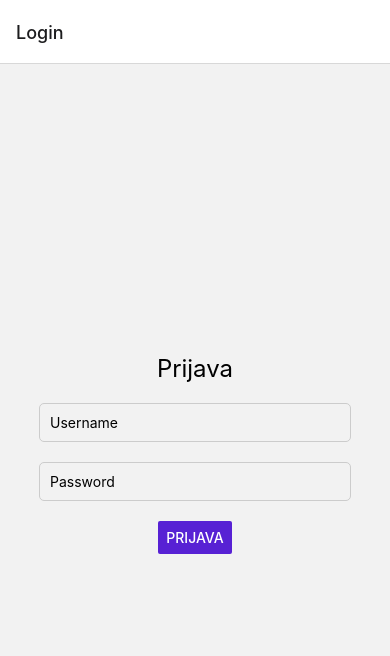
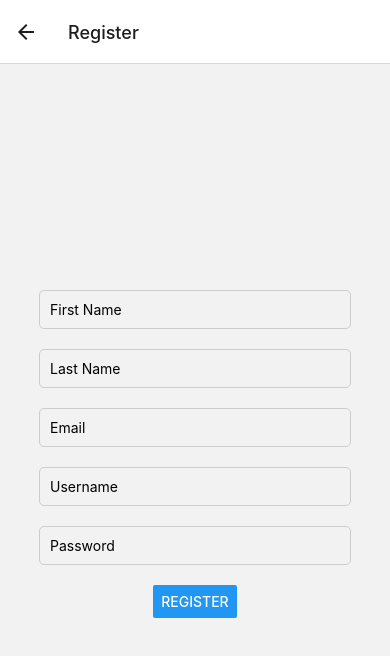
Before and after one commit to ognjenr02/my-restaurant-app, a React Native app: screen /Register in a window 390 px wide. Shown: the top 656 px of the page. Built offline with nearby package versions, Linux system fonts and the light colour scheme.

Commit message:
Create RegistrationScreen.tsx
Fixed usersReducer.ts and store.ts
Created Registration.tsx

```diff
--- /dev/null
+++ b/components/Registration.tsx
@@ -0,0 +1,92 @@
+import { Button, StyleSheet, Text, TextInput, View } from 'react-native';
+import React, { useState } from 'react';
+import axios from 'axios';
+
+interface User {
+  FirstName: string;
+  LastName: string;
+  Email: string;
+  Username: string;
+  Password: string;
+}
+
+const Registration = () => {
+  const [user, setUser] = useState<User>({
+    FirstName: '',
+    LastName: '',
+    Email: '',
+    Username: '',
+    Password: '',
+  });
+
+  const registerUser = async (user: User): Promise<any> => {
+    try {
+      const response = await axios.post(
+        'http://192.168.1.5:8080/registerUsers',
+        user
+      );
+
+      console.log('User registered successfully');
+      return response.data;
+
+      // console.log('User registration failed');
+      // return null;
+    } catch (error) {
+      console.error(error);
+    }
+  };
+
+  return (
+    <View style={styles.container}>
+      <TextInput
+        style={styles.input}
+        placeholder="First Name"
+        maxLength={25}
+        onChangeText={(text) => setUser({ ...user, FirstName: text })}
+      />
+      <TextInput
+        style={styles.input}
+        placeholder="Last Name"
+        maxLength={25}
+        onChangeText={(text) => setUser({ ...user, LastName: text })}
+      />
+      <TextInput
+        style={styles.input}
+        placeholder="Email"
+        onChangeText={(text) => setUser({ ...user, Email: text })}
+      />
+      <TextInput
+        style={styles.input}
+        placeholder="Username"
+        maxLength={15}
+        onChangeText={(text) => setUser({ ...user, Username: text })}
+      />
+      <TextInput
+        style={styles.input}
+        placeholder="Password"
+        maxLength={25}
+        onChangeText={(text) => setUser({ ...user, Password: text })}
+      />
+      <Button title="Register" onPress={() => registerUser(user)} />
+    </View>
+  );
+};
+
+export default Registration;
+
+const styles = StyleSheet.create({
+  container: {
+    flex: 1,
+    justifyContent: 'center',
+    alignItems: 'center',
+    height: 765,
+  },
+  input: {
+    width: '80%',
+    padding: 10,
+    marginBottom: 20,
+    borderWidth: 1,
+    borderColor: '#ccc',
+    borderRadius: 5,
+  },
+});
--- a/components/Reviews.tsx
+++ b/components/Reviews.tsx
@@ -11,13 +11,14 @@
 import axios from 'axios';
 import { Buffer } from 'buffer';
 import { GlobalStyles } from '../constants';
+import { useSelector } from 'react-redux';
 
 const Review = () => {
   const [data, setData] = useState([]);
   const [isLoading, setIsLoading] = useState(true);
 
   useEffect(() => {
-    const fetchUsers = async () => {
+    const fetchReviews = async () => {
       try {
         const response = await axios.get('http://192.168.1.5:8080/getReviews');
         setData(response.data);
@@ -27,7 +28,7 @@
       }
     };
 
-    fetchUsers();
+    fetchReviews();
   }, []);
 
   if (isLoading) {
--- a/package.json
+++ b/package.json
@@ -21,7 +21,7 @@
     "expo-location": "^16.5.3",
     "expo-status-bar": "~1.11.1",
     "react": "18.2.0",
-    "react-native": "0.73.2",
+    "react-native": "^0.73.4",
     "react-native-google-places-autocomplete": "^2.5.6",
     "react-native-maps": "1.10.0",
     "react-native-safe-area-context": "4.8.2",
--- a/redux/store.ts
+++ b/redux/store.ts
@@ -10,5 +10,5 @@
 
 // Infer the `RootState` and `AppDispatch` types from the store itself
 export type RootState = ReturnType<typeof store.getState>;
-// Inferred type: {posts: PostsState, comments: CommentsState, users: UsersState}
+// Inferred type: {posts: PostsState, comments: ComamentsState, users: UsersState}
 export type AppDispatch = typeof store.dispatch;
--- a/redux/usersReducer.ts
+++ b/redux/usersReducer.ts
@@ -7,10 +7,12 @@
 
 interface UsersState {
   users: User[];
+  token: string | null;
 }
 
 const initialState: UsersState = {
   users: [],
+  token: null,
 };
 
 const usersSlice = createSlice({
@@ -20,10 +22,13 @@
     addUser(state, action: PayloadAction<User>) {
       state.users.push(action.payload);
     },
+    setToken(state, action: PayloadAction<string>) {
+      state.token = action.payload;
+    },
     // Add other user actions here
   },
 });
 
-export const { addUser } = usersSlice.actions;
+export const { addUser, setToken } = usersSlice.actions;
 
 export default usersSlice.reducer;
--- a/routes/Navigation.tsx
+++ b/routes/Navigation.tsx
@@ -6,6 +6,7 @@
 import { createNativeStackNavigator } from '@react-navigation/native-stack';
 import { Ionicons } from '@expo/vector-icons';
 import LoginScreen from '../screens/LoginScreen';
+import RegistrationScreen from '../screens/RegistrationScreen';
 
 const Tab = createBottomTabNavigator();
 const Stack = createNativeStackNavigator();
@@ -50,6 +51,11 @@
         options={{ title: 'Login' }}
       />
       <Stack.Screen
+        name="Register"
+        component={RegistrationScreen}
+        options={{ title: 'Register' }}
+      />
+      <Stack.Screen
         name="Home"
         component={HomeScreen}
         options={{ title: 'Home' }}
--- a/screens/LoginScreen.tsx
+++ b/screens/LoginScreen.tsx
@@ -4,10 +4,14 @@
 import axios from 'axios';
 import AsyncStorage from '@react-native-async-storage/async-storage';
 import HomeScreen from './HomeScreen';
+import { useDispatch } from 'react-redux';
+import { setToken } from '../redux/usersReducer';
 
 const LoginScreen: React.FC<{ navigation: any }> = ({ navigation }) => {
   const [username, setUsername] = useState('');
   const [password, setPassword] = useState('');
+
+  const dispatch = useDispatch();
 
   async function handleLogin() {
     try {
@@ -21,6 +25,8 @@
       navigation.navigate('Home');
 
       if (data.token) {
+        dispatch(setToken(data.token)); // dispatch the setToken action with the token as its payload
+        console.log(data.token);
         await AsyncStorage.setItem('token', data.token);
       } else {
         // Handle login failure
@@ -48,8 +54,13 @@
       />
       <Button
         color={GlobalStyles.colors.primary400}
-        title="Prijava"
+        title="Login"
         onPress={handleLogin}
+      />
+      <Button
+        color={GlobalStyles.colors.primary400}
+        title="Sign up"
+        onPress={() => navigation.navigate('Register')}
       />
     </View>
   );
@@ -76,11 +87,4 @@
     borderColor: '#ccc',
     borderRadius: 5,
   },
-  message: {
-    marginTop: 20,
-    color: 'red',
-  },
-  button: {
-    paddingTop: 20,
-  },
 });
--- /dev/null
+++ b/screens/RegistrationScreen.tsx
@@ -0,0 +1,8 @@
+import React from 'react';
+import Registration from '../components/Registration';
+
+const RegistrationScreen = () => {
+  return <Registration />;
+};
+
+export default RegistrationScreen;
```
Also changed, not shown: dtos/ReviewsDTO.tsx (added, +26 -0 lines), 1 other file (tests, documents, lock files or other folders).
